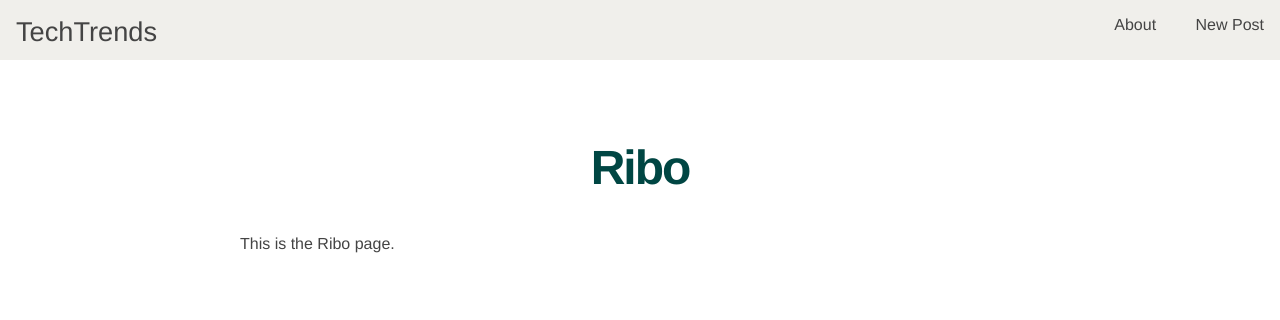
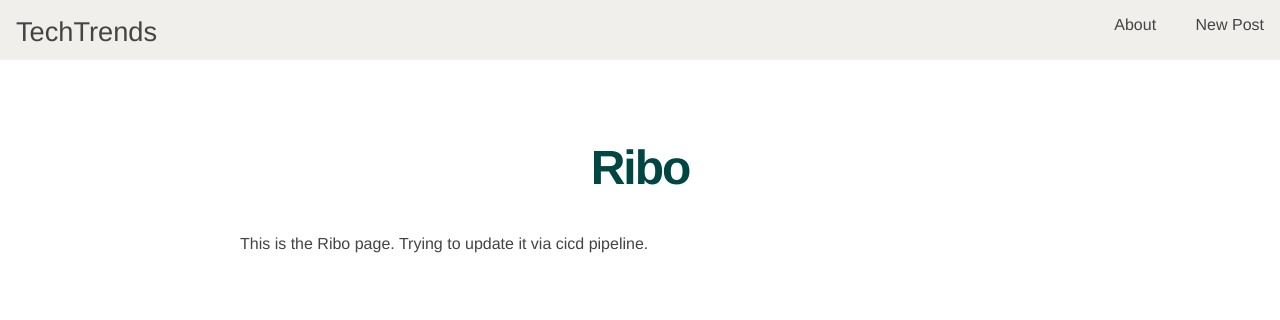
Before and after one commit to angfrase/tech-trends, a Flask app: page /ribo in a window 1280 px wide. Shown: the top 320 px of the page. Run offline with Flask 2, Linux system fonts and the light colour scheme.

Commit message:
update ribo page to check cicd

```diff
--- a/techtrends/templates/ribo.html
+++ b/techtrends/templates/ribo.html
@@ -3,6 +3,6 @@
 {% block content %}
 <h2>{% block title %} Ribo {% endblock %}</h2>
 <p>
-    This is the Ribo page.
+    This is the Ribo page. Trying to update it via cicd pipeline.
 </p>
 {% endblock %}
```
